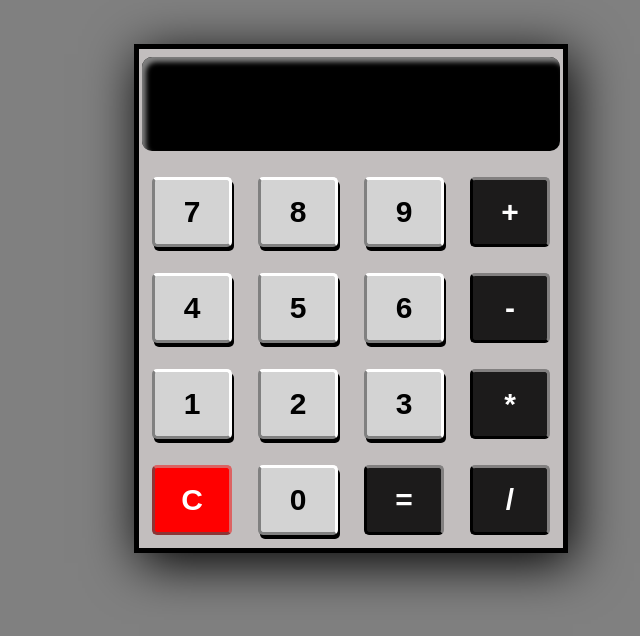
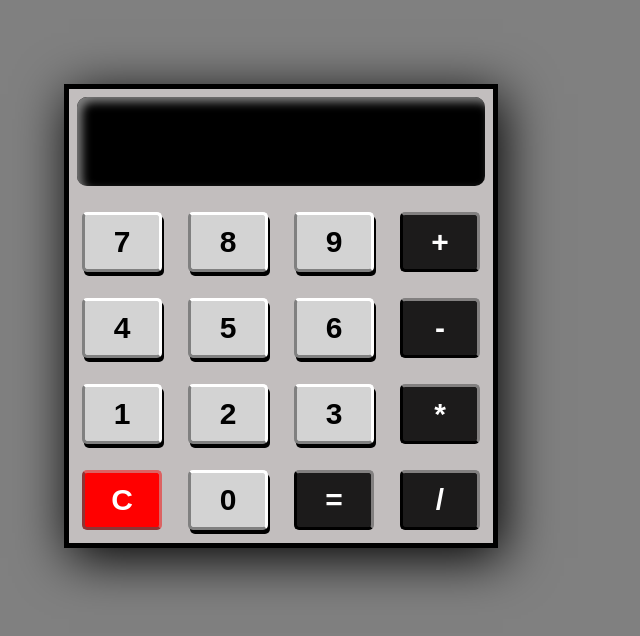
Before and after one commit to BatoolZehra17/CodeAlpha_Calculator-TASK-2-, a plain HTML site: page Calculator/index.html in a window 1280 px wide. Shown: the whole page, without its empty margins (366-1006 px from the left). Drawn offline with Linux system fonts and the light colour scheme.

Commit message:
Update style.css

```diff
--- a/Calculator/style.css
+++ b/Calculator/style.css
@@ -4,9 +4,9 @@ body{
 }
 table{
     background-color: rgb(194, 190, 190);
-    margin-top: -10px;
+    margin-top: 30px;
     border: 5px black solid ;
-    margin-left: 500px;
+    margin-left: 430px;
     border-collapse: collapse;
     box-shadow: 5px 10px 50px black;
 
@@ -15,21 +15,21 @@ table{
 #display{
     background-color: black;
     width: 100%;
-    padding: 10px;
+    padding: 5px;
     margin-top: -5px;
-    margin-left: -10px;
+    margin-left: -5px;
     padding-bottom: 50px;
     border-radius: 10px;
-    box-shadow: 4px 5px 5px inset grey;
+    box-shadow: 5px 5px 10px inset grey;
     text-align: right;
     font-size: 30px;
     color: white;
-    border: none;
+    border-style: none;
 }
 .num{
     background-color: lightgrey;
     color: black;
-    padding: 15px;
+    padding: 10px;
     border-radius: 5px;
     text-align: center;
     font-family:sans-serif;
@@ -50,7 +50,7 @@ table{
 .operator{
     background-color: rgb(28, 27, 27);
     color: white;
-    padding: 15px;
+    padding: 10px;
     font-weight: bold;
     font-size: 30px;
     border-radius: 5px;
@@ -67,7 +67,7 @@ table{
 .c-button{
     background-color: red;
     color: white;
-    padding: 15px;
+    padding: 10px;
     font-weight: bold;
     font-size: 30px;
     border-radius: 5px;
```
